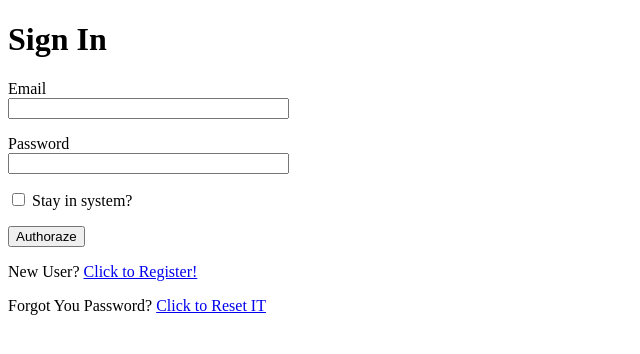
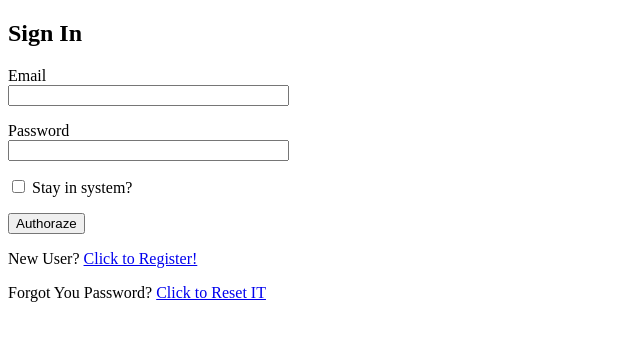
Before and after one commit to SuharevskiySergey/Brainfor, a Flask app: page /login/ in a window 1280 px wide. Shown: the part 108-462 px from the top of the page, without its empty margins (0-640 px from the left). Run offline with Flask 3, Linux system fonts and the light colour scheme; some libraries are stand-ins or nearby versions.

Commit message:
+ graphicks +Party+Form + admin grafig +allmost without css

```diff
--- a/app/templates/auth/login.html
+++ b/app/templates/auth/login.html
@@ -1,7 +1,8 @@
 {% extends "base.html" %}
 
 {% block app_content %}
-    <h1>Sign In</h1>
+<div class="form__conteiner">
+    <h2>Sign In</h2>
     <form action="" method="post" novalidate>
         {{ form.hidden_tag() }}
         <p>
@@ -18,10 +19,11 @@
             <span style="color: red;">[{{ error }}]</span>
             {% endfor %}
         </p>
-        <p>{{ form.remember_me() }} {{ form.remember_me.label }}</p>
+        <p class="option__input">{{ form.remember_me() }} {{ form.remember_me.label }}</p>
         <p>{{ form.submit() }}</p>
     </form>
     <p>New User? <a href="{{ url_for('auth.registration') }}">Click to Register!</a></p>
     <p>Forgot You Password?
     <a href="{{ url_for('auth.reset_password_request') }}">Click to Reset IT</a> </p>
+    </div>
 {% endblock %}
--- a/app/templates/base.html
+++ b/app/templates/base.html
@@ -3,9 +3,11 @@
 <head>
     <meta charset="UTF-8">
     <title>Test School</title>
+
 </head>
 <body>
 <header>
+    <div class="header__conteiner">
 	{% with messages = get_flashed_messages() %}
         {% if messages %}
         <ul>
@@ -32,6 +34,7 @@
 
 
 			</nav>
+    </div>
 </header>
 <main>
 {% block app_content %}
```
Also changed, not shown: 1 other file.
